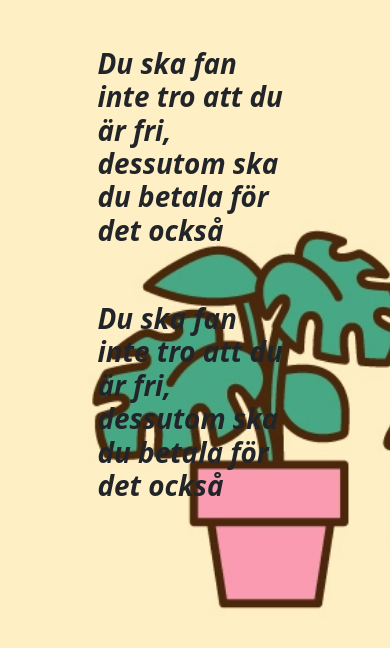
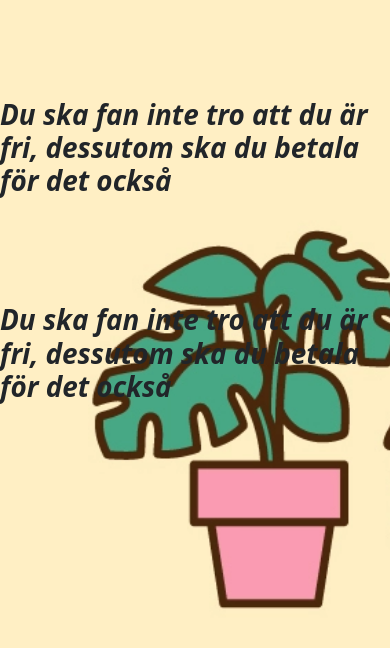
Before and after one commit to Stenstromen/filosofiskaeleonora, a React (Create React App) app: page / in a window 390 px wide. Shown: the top 648 px of the page. Built offline with nearby package versions, Linux system fonts and the light colour scheme.

Commit message:
Fixed isMobile on first renderer

```diff
--- a/src/App.js
+++ b/src/App.js
@@ -8,6 +8,10 @@ import "./App.css";
 
 function App() {
   const [isMobile, setIsMobile] = useState(false);
+
+  useEffect(() => {
+    return window.innerWidth < 425 ? setIsMobile(true) : setIsMobile(false);
+  }, []);
 
   useEffect(() => {
     return window.addEventListener("resize", () => {
```
